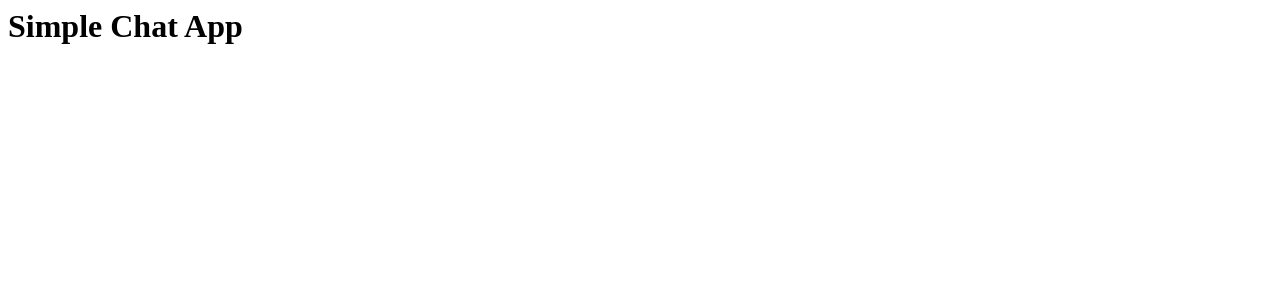
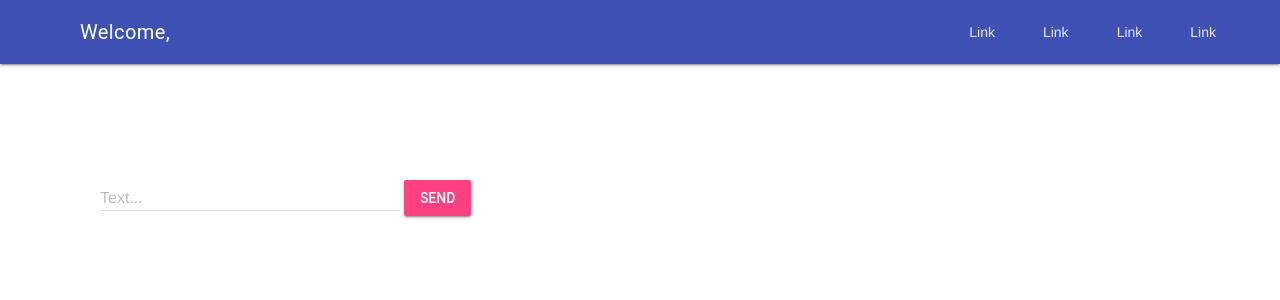
Before and after one commit to AnneEberhard/Django-ChatApp, a Python web app: template chat/templates/chat/index.html in a window 1280 px wide. Shown: the top 300 px of the page. Run offline with Jinja, Linux system fonts and the light colour scheme; the template is opened without the code that fills it, so the values that code supplies are empty.

Commit message:
html content for index

```diff
--- a/chat/templates/chat/index.html
+++ b/chat/templates/chat/index.html
@@ -1 +1,64 @@
-<h1>Simple Chat App</h1>
+<link
+  rel="stylesheet"
+  href="https://fonts.googleapis.com/icon?family=Material+Icons"
+/>
+<link
+  rel="stylesheet"
+  href="https://code.getmdl.io/1.3.0/material.indigo-pink.min.css"
+/>
+<script defer src="https://code.getmdl.io/1.3.0/material.min.js"></script>
+
+<style>
+    .page-content {
+        padding: 100px 100px;
+    }
+
+</style>
+
+<!-- Always shows a header, even in smaller screens. -->
+<div class="mdl-layout mdl-js-layout mdl-layout--fixed-header">
+  <header class="mdl-layout__header">
+    <div class="mdl-layout__header-row">
+      <!-- Title -->
+      <span class="mdl-layout-title"
+        >Welcome, {{ request.user.first_name }}</span
+      >
+      <!-- Add spacer, to align navigation to the right -->
+      <div class="mdl-layout-spacer"></div>
+      <!-- Navigation. We hide it in small screens. -->
+      <nav class="mdl-navigation mdl-layout--large-screen-only">
+        <a class="mdl-navigation__link" href="">Link</a>
+        <a class="mdl-navigation__link" href="">Link</a>
+        <a class="mdl-navigation__link" href="">Link</a>
+        <a class="mdl-navigation__link" href="">Link</a>
+      </nav>
+    </div>
+  </header>
+  <div class="mdl-layout__drawer">
+    <span class="mdl-layout-title">Chatroom</span>
+    <nav class="mdl-navigation">
+      <a class="mdl-navigation__link" href="">Link</a>
+      <a class="mdl-navigation__link" href="">Link</a>
+      <a class="mdl-navigation__link" href="">Link</a>
+      <a class="mdl-navigation__link" href="">Link</a>
+    </nav>
+  </div>
+  <main class="mdl-layout__content">
+    <div class="page-content">
+      <form action="#">
+        <div
+          class="mdl-textfield mdl-js-textfield mdl-textfield--floating-label"
+        >
+          <input class="mdl-textfield__input" type="text" id="sample3" />
+          <label class="mdl-textfield__label" for="sample3">Text...</label>
+        </div>
+        <button
+        class="mdl-button mdl-js-button mdl-button--raised mdl-js-ripple-effect mdl-button--accent">
+        Send
+      </button>
+      </form>
+
+
+    </div>
+  </main>
+</div>
--- a/chat/views.py
+++ b/chat/views.py
@@ -1,4 +1,4 @@
 from django.shortcuts import render
 
 def index(request):
-    return render(request, 'chat/index.html')
+    return render(request, 'chat/index.html', {'username': 'Anne'})
```
Also changed, not shown: db.sqlite3.
